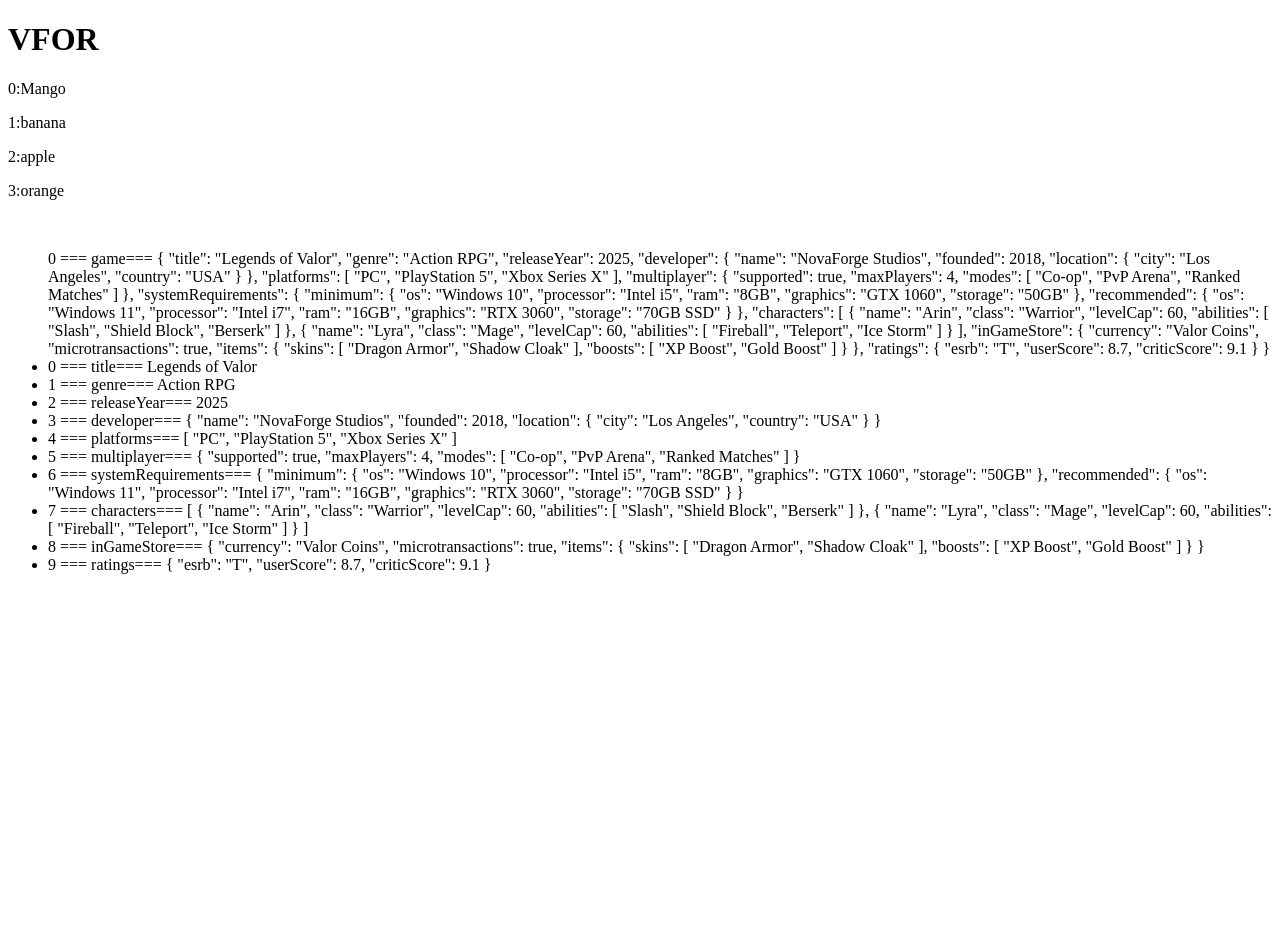
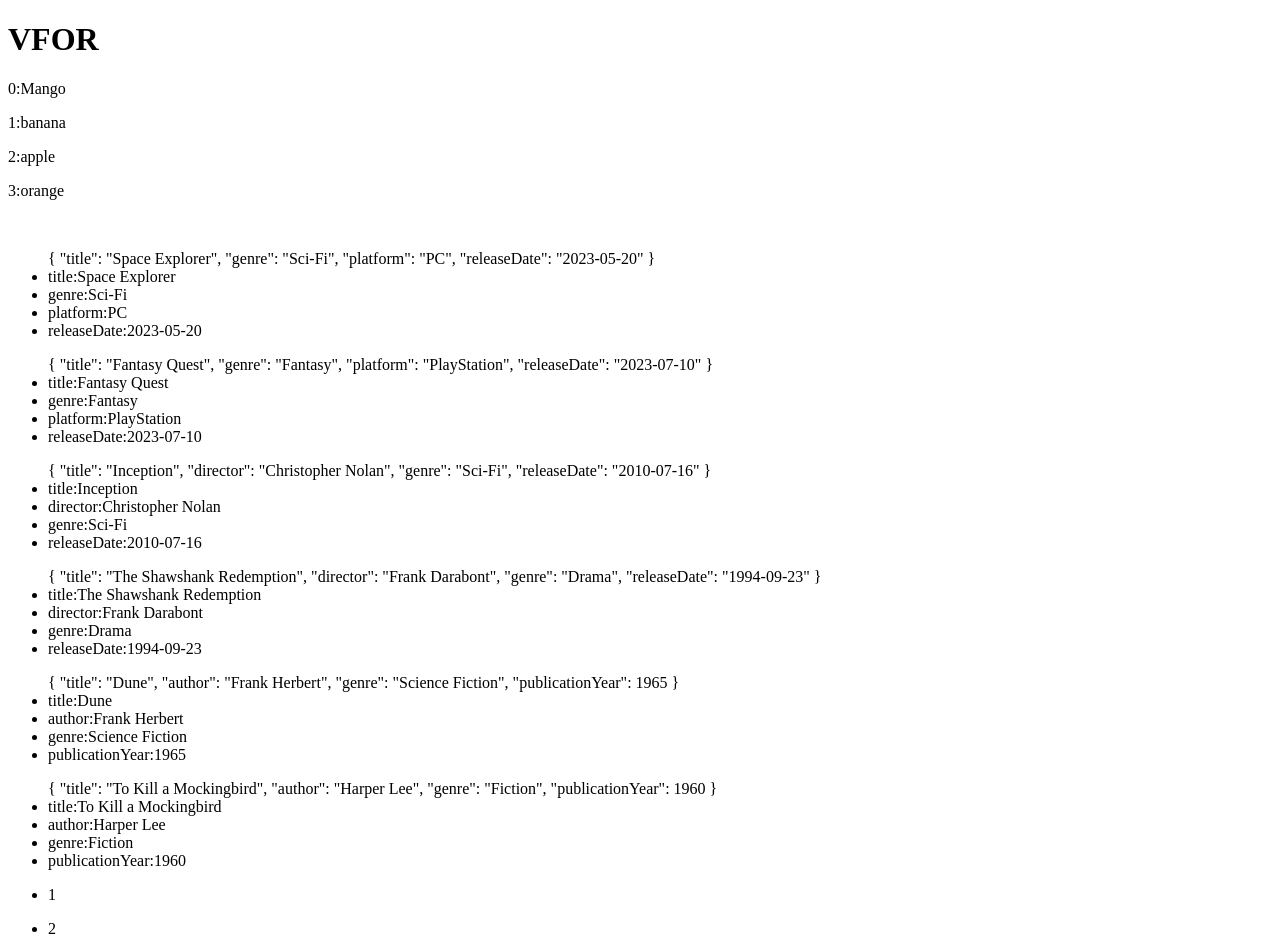
Before and after one commit to nehaumbre/vueP, a Vue app in the folder vue-project/: page / in a window 1280 px wide. Shown: the top 952 px of the page. Before the commit the page ends 800 px from the top, so only its background shows below. Built offline with nearby package versions, Linux system fonts and the light colour scheme.

Commit message:
vfor
Signed-off-by: nehaumbre <nehaumbre28@gmail.com>

```diff
--- a/vue-project/src/components/vfor.vue
+++ b/vue-project/src/components/vfor.vue
@@ -131,6 +131,45 @@ const games = ref({
 }
 )
 
+const complexGamesObj = ref({
+    game1: {
+        title: 'Space Explorer',
+        genre: 'Sci-Fi',
+        platform: 'PC',
+        releaseDate: '2023-05-20'
+    },
+    game2: {
+        title: 'Fantasy Quest',
+        genre: 'Fantasy',
+        platform: 'PlayStation',
+        releaseDate: '2023-07-10'
+    },
+    movie1: {
+        title: 'Inception',
+        director: 'Christopher Nolan',
+        genre: 'Sci-Fi',
+        releaseDate: '2010-07-16'
+    },
+    movie2: {
+        title: 'The Shawshank Redemption',
+        director: 'Frank Darabont',
+        genre: 'Drama',
+        releaseDate: '1994-09-23'
+    },
+    book1: {
+        title: 'Dune',
+        author: 'Frank Herbert',
+        genre: 'Science Fiction',
+        publicationYear: 1965
+    },
+    book2: {
+        title: 'To Kill a Mockingbird',
+        author: 'Harper Lee',
+        genre: 'Fiction',
+        publicationYear: 1960
+    }
+})
+
 </script>
 
 <template>
@@ -150,8 +189,14 @@ const games = ref({
     </ul> -->
     <br>
 
-    <ul v-for="(value,keys, index) in games" :key="value"> {{ index }} === {{ keys }}=== {{ value }}
+    <!-- <ul v-for="(value,keys, index) in games" :key="value"> {{ index }} === {{ keys }}=== {{ value }}
         <li v-for="(val, k ,i) in value" :key ="val"> {{ i }} === {{ k}}=== {{ val }}</li>
+    </ul> -->
+
+    <ul v-for="(game, index) in complexGamesObj" :key="index">{{ game }}
+        <li v-for="(property,key, index) in game" :key="index">{{key}}:{{ property }}</li>
     </ul>
-
+    <ul v-for="num in 10" :key="num">
+        <li>{{ num }}</li>
+    </ul>
 </template>
```
